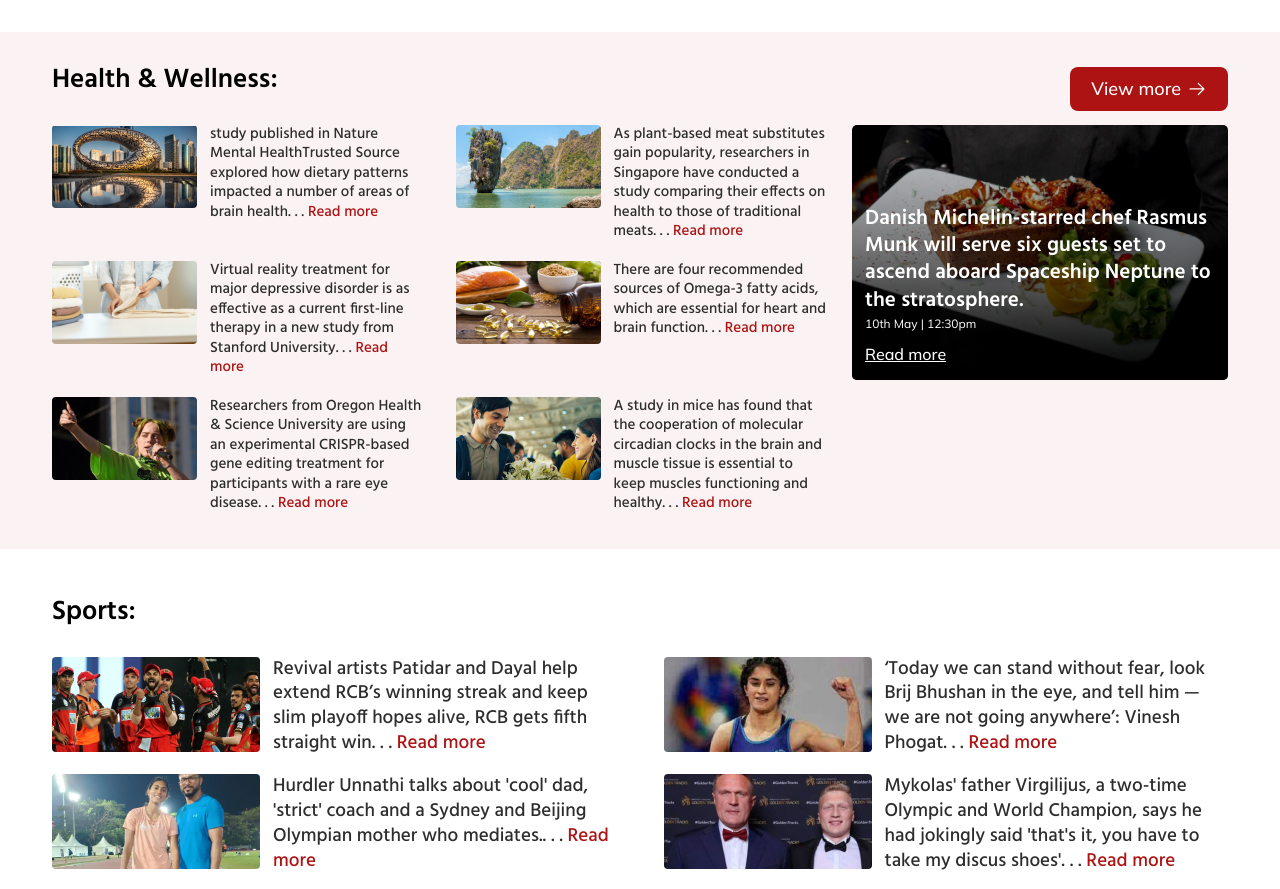
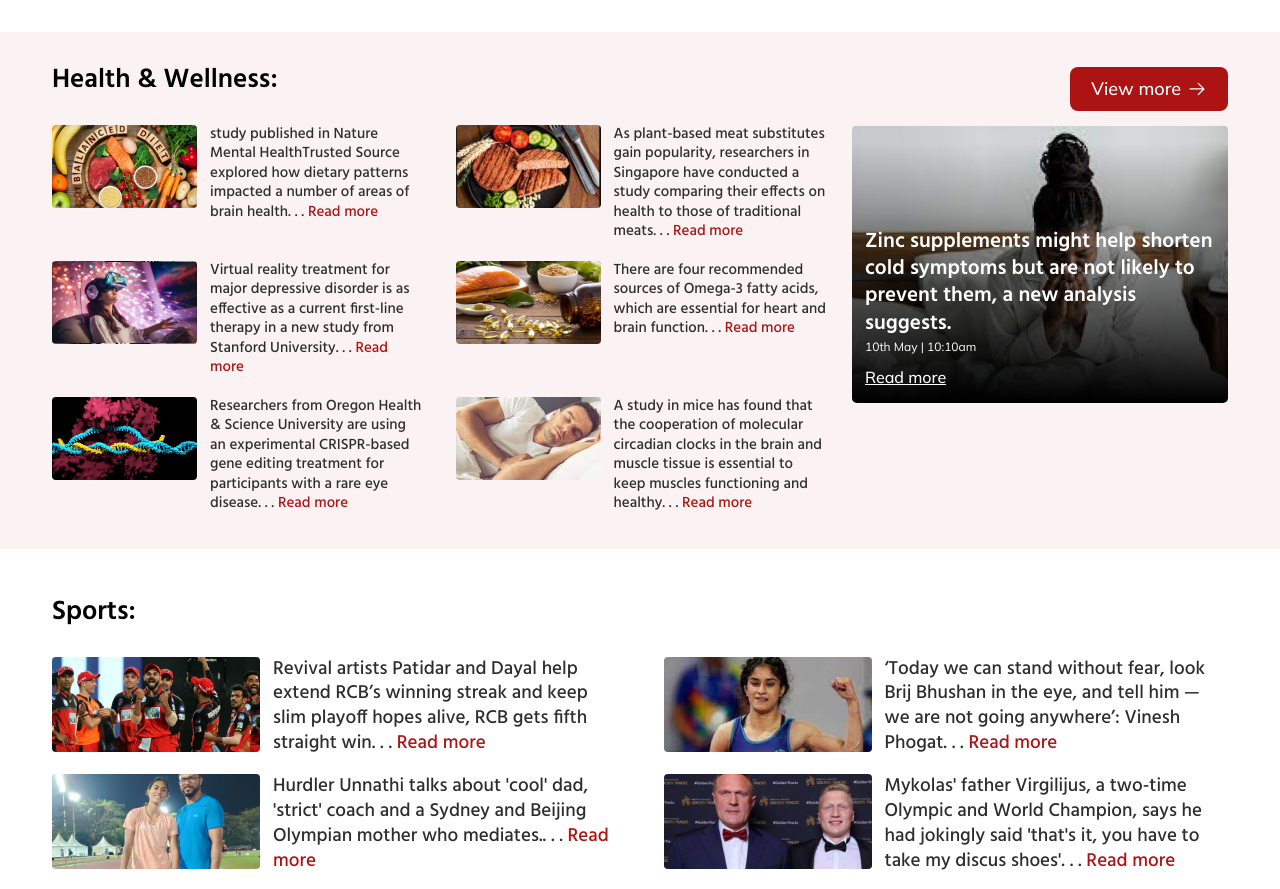
Before and after one commit to Anwesa33/AuthenticNewsroom, a plain HTML site: page index.html in a window 1280 px wide. Shown: the part 1680-2569 px from the top of the page. Drawn offline with Linux system fonts and the light colour scheme.

Commit message:
change16:13

```diff
--- a/index.html
+++ b/index.html
@@ -206,15 +206,15 @@
                   <div class="col-lg-8">
                      <div class="polity-outr pb-0">
                         <a href="#" class="polity-box polity-life">
-                           <em><img src="images/14.png" alt=""></em>
+                           <em><img src="images/25.png" alt=""></em>
                            <p>study published in Nature Mental HealthTrusted Source explored how dietary patterns impacted a number of areas of brain health. . . <span>Read more</span></p>
                         </a>
                         <a href="#" class="polity-box polity-life">
-                           <em><img src="images/15.png" alt=""></em>
+                           <em><img src="images/26.png" alt=""></em>
                            <p>As plant-based meat substitutes gain popularity, researchers in Singapore have conducted a study comparing their effects on health to those of traditional meats. . . <span>Read more</span></p>
                         </a>
                         <a href="#" class="polity-box polity-life">
-                           <em><img src="images/16.png" alt=""></em>
+                           <em><img src="images/27.png" alt=""></em>
                            <p>Virtual reality treatment for major depressive disorder is as effective as a current first-line therapy in a new study from Stanford University. . . <span>Read more</span></p>
                         </a>
                         <a href="#" class="polity-box polity-life">
@@ -222,21 +222,21 @@
                            <p>There are four recommended sources of Omega-3 fatty acids, which are essential for heart and brain function. . . <span>Read more</span></p>
                         </a>
                         <a href="#" class="polity-box polity-life">
-                           <em><img src="images/18.png" alt=""></em>
+                           <em><img src="images/28.png" alt=""></em>
                            <p>Researchers from Oregon Health & Science University are using an experimental CRISPR-based gene editing treatment for participants with a rare eye disease. . . <span>Read more</span></p>
                         </a>
                         <a href="#" class="polity-box polity-life">
-                           <em><img src="images/19.png" alt=""></em>
+                           <em><img src="images/29.png" alt=""></em>
                            <p>A study in mice has found that the cooperation of molecular circadian clocks in the brain and muscle tissue is essential to keep muscles functioning and healthy. . . <span>Read more</span></p>
                         </a>
                      </div>
                   </div>
                   <div class="col-lg-4">
                      <a href="#" class="trend-lft">
-                        <img src="images/13.png" alt="">
+                        <img src="images/30.png" alt="">
                         <div class="trnd-lft-txt">
-                           <h3>Danish Michelin-starred chef Rasmus Munk will serve six guests set to ascend aboard Spaceship Neptune to the stratosphere.</h3>
-                           <h6>10th May | 12:30pm</h6>
+                           <h3>Zinc supplements might help shorten cold symptoms but are not likely to prevent them, a new analysis suggests.</h3>
+                           <h6>10th May | 10:10am</h6>
                            <span>Read more</span>
                         </div>
                      </a>
```
Also changed, not shown: images/25.png (added), images/26.png (added), images/27.png (added), images/28.png (added), images/29.png (added), images/30.png (added).
